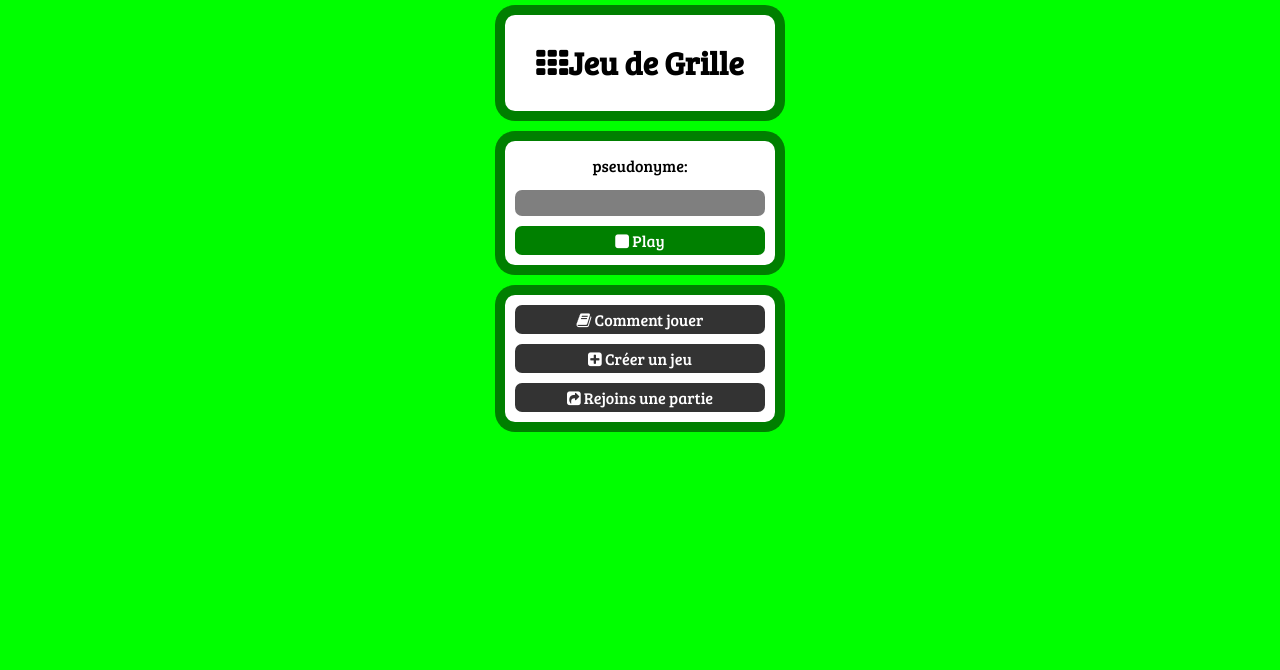
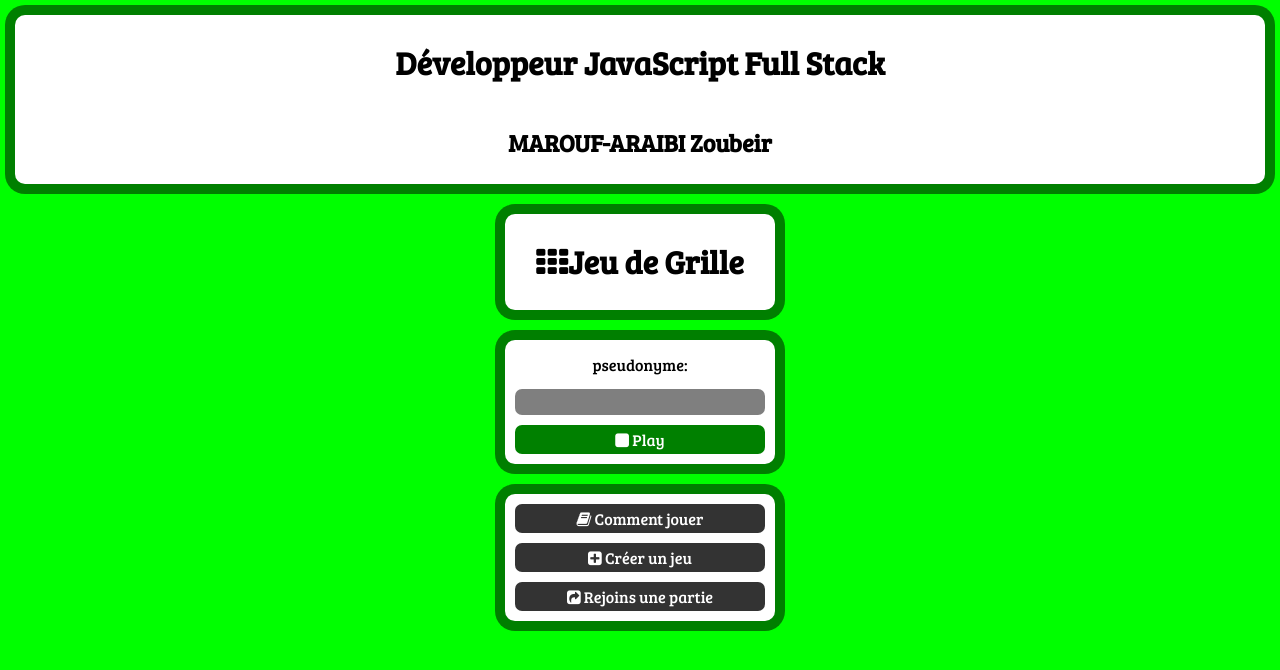
Before and after one commit to Zoubir78/jeu-de-grille, a website: page client/index.html in a window 1280 px wide. Drawn offline with Linux system fonts and the light colour scheme; files that its build step writes are made by us from their sources; no server answers; files whose address does not match are found by name.

Commit message:
Add files via upload

```diff
--- a/client/index.html
+++ b/client/index.html
@@ -41,6 +41,12 @@
 	</div>
 
 	<div id="menu" class="layer">
+		<div class="outer">
+			<div class="inner">
+				<h1>Développeur JavaScript Full Stack</h1>
+				<h2>MAROUF-ARAIBI Zoubeir</h2>
+			</div>
+		</div>
 		<div id="title" class="section">
 			<div class="subsection">
 				<div class="outer">
```
